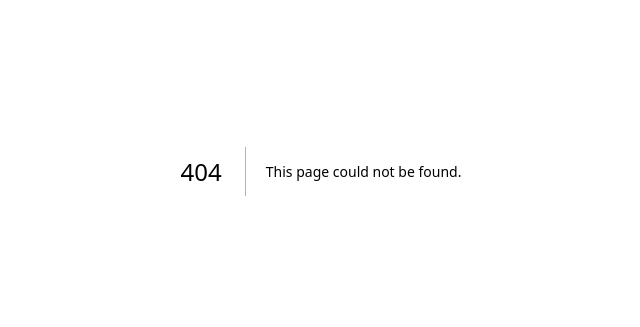
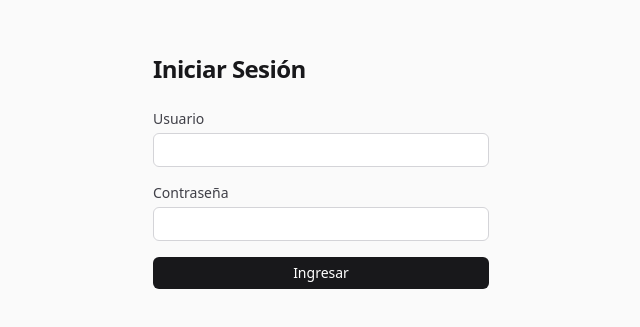
Before and after one commit to Villarley/bases-proyecto-3, a Next.js app in the folder apps/web/: page /login in a window 1280 px wide. Before the commit this address had no page. Shown: the part 229-556 px from the top of the page, without its empty margins (319-959 px from the left). Built offline with nearby package versions, Linux system fonts and the light colour scheme; no server answers.

Commit message:
feat(web): add login page

```diff
--- /dev/null
+++ b/apps/web/app/login/page.tsx
@@ -0,0 +1,67 @@
+'use client';
+
+import { useRouter } from 'next/navigation';
+import { useState } from 'react';
+import { Alert, Button, Field, Input } from '../../components/ui';
+import { login as apiLogin } from '../../lib/api';
+import { setSession } from '../../lib/session';
+
+export default function LoginPage() {
+  const router = useRouter();
+  const [username, setUsername] = useState('');
+  const [password, setPassword] = useState('');
+  const [error, setError] = useState('');
+  const [loading, setLoading] = useState(false);
+
+  async function onSubmit(e: React.FormEvent) {
+    e.preventDefault();
+    setError('');
+    setLoading(true);
+    try {
+      const res = await apiLogin(username.trim(), password);
+      setSession({
+        idUsuario: res.idUsuario,
+        idTipoUsuario: res.idTipoUsuario,
+        tipoUsuario: res.tipoUsuario,
+        idEmpleado: res.idEmpleado,
+        impersonando: false,
+      });
+      router.push(res.tipoUsuario === 'administrador' ? '/admin' : '/empleado');
+    } catch (err) {
+      setError(err instanceof Error ? err.message : 'Credenciales inválidas.');
+    } finally {
+      setLoading(false);
+    }
+  }
+
+  return (
+    <main className="mx-auto flex min-h-screen max-w-sm flex-col justify-center gap-6 p-6">
+      <div>
+        <h1 className="text-2xl font-semibold tracking-tight">Iniciar Sesión</h1>
+      </div>
+      <form onSubmit={onSubmit} className="flex flex-col gap-4">
+        <Field label="Usuario">
+          <Input
+            value={username}
+            onChange={(e) => setUsername(e.target.value)}
+            autoComplete="username"
+            required
+          />
+        </Field>
+        <Field label="Contraseña">
+          <Input
+            type="password"
+            value={password}
+            onChange={(e) => setPassword(e.target.value)}
+            autoComplete="current-password"
+            required
+          />
+        </Field>
+        <Alert message={error} />
+        <Button type="submit" disabled={loading}>
+          {loading ? 'Ingresando…' : 'Ingresar'}
+        </Button>
+      </form>
+    </main>
+  );
+}
```
